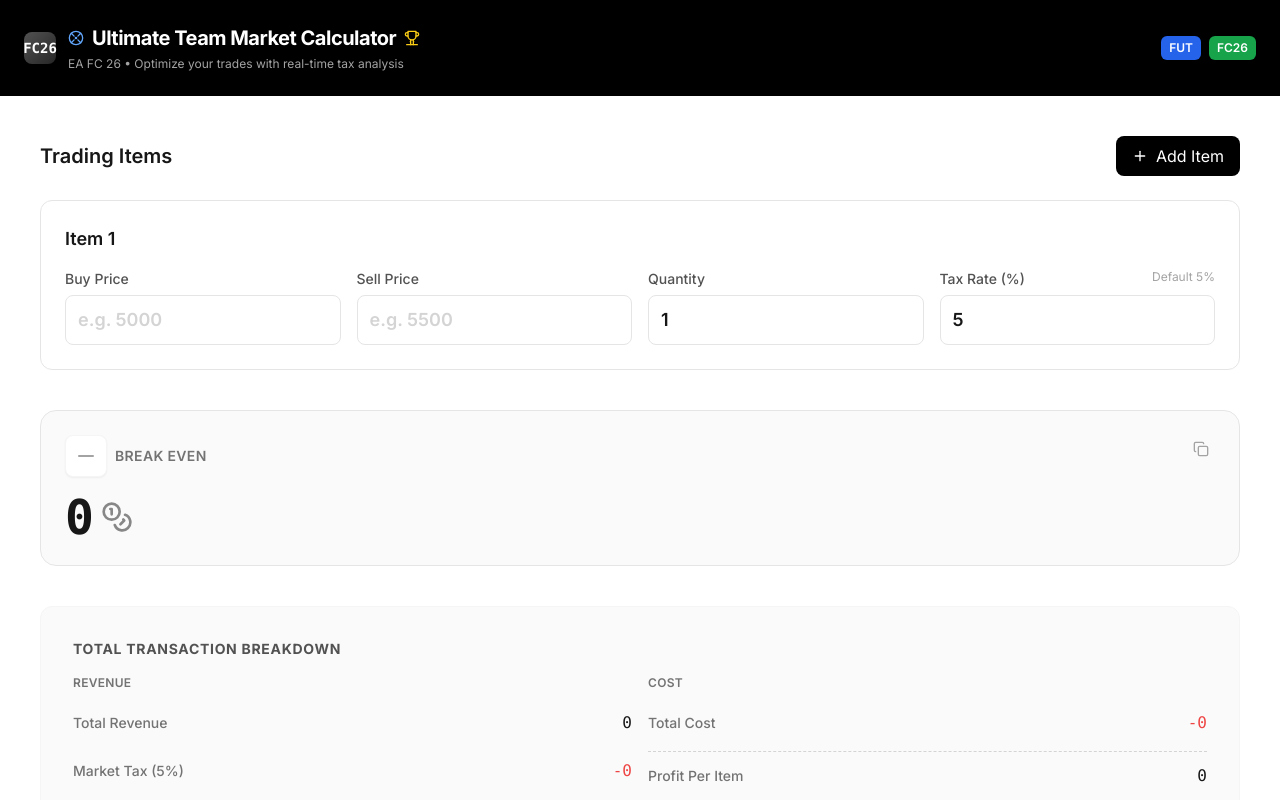
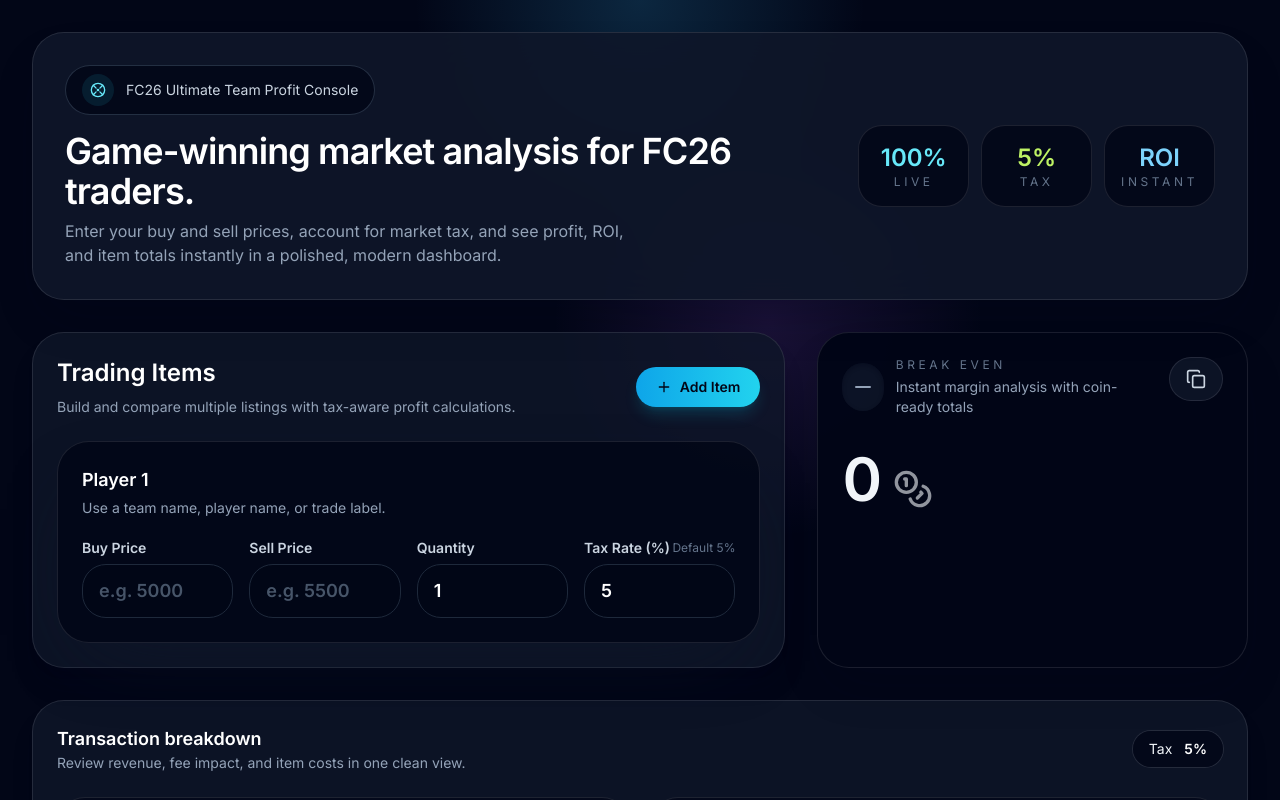
Before and after one commit to nithiin7/fc26-profit-calculator, a React (Vite) app: page / in a window 1280 px wide. Shown: the top 800 px of the page. Built offline with nearby package versions, Linux system fonts and the light colour scheme.

Commit message:
feat: update ui to new dark theme

```diff
--- a/src/App.tsx
+++ b/src/App.tsx
@@ -7,14 +7,12 @@
 import { calculateTotalProfit } from './utils/calculations';
 
 function App() {
-  // Generate unique ID for items
   const generateId = useCallback(() => Math.random().toString(36).substring(2, 9), []);
 
-  // State
   const [items, setItems] = useState<MarketItem[]>([
     {
       id: generateId(),
-      name: 'Item 1',
+      name: 'Player 1',
       buyPrice: '',
       sellPrice: '',
       quantity: 1,
@@ -22,32 +20,24 @@
     },
   ]);
 
-  // Derived State (Calculations)
   const results = useMemo(() => calculateTotalProfit(items), [items]);
 
-  // Get tax rate display for the breakdown section
   const taxRateDisplay = useMemo(() => {
-    const taxRates = items.map(item => Number(item.taxRate) || 0);
+    const taxRates = items.map((item) => Number(item.taxRate) || 0);
     const uniqueRates = [...new Set(taxRates)];
     return uniqueRates.length === 1 ? uniqueRates[0] : 'Various';
   }, [items]);
 
-  // Determine Visual State
   const profitState = useMemo(() => {
     if (results.profit > 0) return ProfitState.PROFIT;
     if (results.profit < 0) return ProfitState.LOSS;
-    const hasAnyPrices = items.some(item => item.buyPrice !== '' || item.sellPrice !== '');
+    const hasAnyPrices = items.some((item) => item.buyPrice !== '' || item.sellPrice !== '');
     if (!hasAnyPrices) return ProfitState.NEUTRAL;
     return ProfitState.BREAK_EVEN;
   }, [results.profit, items]);
 
-  // Handlers
   const handleItemChange = (itemId: string) => (field: keyof MarketItem) => (val: number | string | '') => {
-    setItems((prev) =>
-      prev.map((item) =>
-        item.id === itemId ? { ...item, [field]: val } : item
-      )
-    );
+    setItems((prev) => prev.map((item) => (item.id === itemId ? { ...item, [field]: val } : item)));
   };
 
   const handleAddItem = () => {
@@ -55,7 +45,7 @@
       ...prev,
       {
         id: generateId(),
-        name: `Item ${prev.length + 1}`,
+        name: `Player ${prev.length + 1}`,
         buyPrice: '',
         sellPrice: '',
         quantity: 1,
@@ -71,47 +61,58 @@
   };
 
   return (
-    <div className="h-screen w-screen bg-neutral-50 overflow-hidden">
-      <main className="h-full w-full bg-white flex flex-col overflow-hidden">
-        {/* Header */}
-        <div className="bg-black text-white p-4 sm:p-6 w-full">
-          <div className="flex items-center justify-between">
-            <div className="flex items-center gap-3">
-              <div className="w-8 h-8 rounded-lg bg-gradient-to-br from-neutral-600 to-neutral-800 flex items-center justify-center font-bold font-mono text-sm">
-                FC26
+    <div className="min-h-screen bg-slate-950 text-slate-100">
+      <div className="relative overflow-hidden">
+        <div className="pointer-events-none absolute inset-0 bg-[radial-gradient(circle_at_top,_rgba(56,189,248,0.18),_transparent_18%),radial-gradient(circle_at_60%_30%,_rgba(168,85,247,0.14),_transparent_20%)]" />
+        <main className="relative mx-auto max-w-7xl px-4 py-8 sm:px-6 lg:px-8">
+          <div className="space-y-8">
+            <section className="overflow-hidden rounded-[2rem] border border-white/10 bg-slate-900/90 px-6 py-8 shadow-2xl shadow-slate-950/20 backdrop-blur-xl sm:px-8">
+              <div className="flex flex-col gap-6 lg:flex-row lg:items-center lg:justify-between">
+                <div className="space-y-4 max-w-2xl">
+                  <div className="inline-flex items-center gap-3 rounded-full border border-slate-700/70 bg-slate-950/80 px-4 py-2 text-sm text-slate-300">
+                    <span className="inline-flex h-8 w-8 items-center justify-center rounded-full bg-cyan-400/10 text-cyan-300">
+                      <IconSoccer className="w-4 h-4" />
+                    </span>
+                    FC26 Ultimate Team Profit Console
                   </div>
-              <div>
-                <div className="flex items-center gap-2 mb-1">
-                  <IconSoccer className="w-4 h-4 text-blue-400" />
-                  <h1 className="text-lg sm:text-xl font-bold tracking-tight">
-                    Ultimate Team Market Calculator
+
+                  <div className="space-y-2">
+                    <h1 className="text-3xl font-semibold tracking-tight text-white sm:text-4xl">
+                      Game-winning market analysis for FC26 traders.
                     </h1>
-                  <IconTrophy className="w-4 h-4 text-yellow-400" />
-                </div>
-                <p className="text-neutral-400 text-xs">
-                  EA FC 26 • Optimize your trades with real-time tax analysis
+                    <p className="max-w-xl text-slate-400">
+                      Enter your buy and sell prices, account for market tax, and see profit, ROI, and item totals instantly in a polished, modern dashboard.
                     </p>
                   </div>
                 </div>
-            <div className="hidden sm:flex items-center gap-2">
-              <div className="px-2 py-1 bg-blue-600 text-xs font-semibold rounded-md">
-                FUT
+
+                <div className="grid grid-cols-2 gap-3 sm:grid-cols-3">
+                  <div className="rounded-3xl border border-white/10 bg-slate-950/80 p-4 text-center">
+                    <p className="text-2xl font-semibold text-cyan-300">100%</p>
+                    <p className="text-xs uppercase tracking-[0.3em] text-slate-500">Live</p>
                   </div>
-              <div className="px-2 py-1 bg-green-600 text-xs font-semibold rounded-md">
-                FC26
+                  <div className="rounded-3xl border border-white/10 bg-slate-950/80 p-4 text-center">
+                    <p className="text-2xl font-semibold text-lime-300">5%</p>
+                    <p className="text-xs uppercase tracking-[0.3em] text-slate-500">Tax</p>
+                  </div>
+                  <div className="rounded-3xl border border-white/10 bg-slate-950/80 p-4 text-center">
+                    <p className="text-2xl font-semibold text-sky-300">ROI</p>
+                    <p className="text-xs uppercase tracking-[0.3em] text-slate-500">Instant</p>
                   </div>
                 </div>
               </div>
+            </section>
+
+            <section className="grid gap-8 xl:grid-cols-[1.75fr_1fr]">
+              <div className="space-y-6 rounded-[2rem] border border-white/10 bg-slate-900/80 p-6 shadow-xl shadow-slate-950/20">
+                <div className="flex flex-col gap-4 sm:flex-row sm:items-center sm:justify-between">
+                  <div>
+                    <h2 className="text-2xl font-semibold text-white">Trading Items</h2>
+                    <p className="mt-2 text-sm text-slate-400">Build and compare multiple listings with tax-aware profit calculations.</p>
                   </div>
-
-        <div className="flex-1 overflow-y-auto p-6 sm:p-8 lg:p-10 space-y-8 lg:space-y-10">
-          {/* Items */}
-          <section className="space-y-6">
-            <div className="flex items-center justify-between">
-              <h2 className="text-xl font-semibold text-neutral-900">Trading Items</h2>
                   <button
                     onClick={handleAddItem}
-                className="flex items-center gap-2 px-4 py-2 bg-black text-white rounded-lg hover:bg-neutral-800 transition-colors"
+                    className="inline-flex items-center gap-2 rounded-full bg-gradient-to-r from-sky-500 to-cyan-400 px-5 py-2.5 text-sm font-semibold text-slate-950 shadow-lg shadow-cyan-500/20 transition hover:brightness-110"
                   >
                     <IconPlus className="w-4 h-4" />
                     Add Item
@@ -129,72 +130,48 @@
                     />
                   ))}
                 </div>
+              </div>
+
+              <ProfitCard amount={results.profit} state={profitState} roi={results.roi} />
             </section>
 
-          {/* Main Result Card */}
-          <section>
-            <ProfitCard
-              amount={results.profit}
-              state={profitState}
-              roi={results.roi}
-            />
-          </section>
-
-          {/* Detailed Breakdown */}
-          <section className="bg-neutral-50 rounded-xl p-6 lg:p-8 border border-neutral-100">
-            <h3 className="text-sm font-bold text-neutral-600 uppercase tracking-wider mb-4">
-              Total Transaction Breakdown
-            </h3>
-
-            <div className="grid grid-cols-1 lg:grid-cols-2 gap-4">
-              {/* Revenue Section */}
-              <div className="space-y-3">
-                <h4 className="text-xs font-semibold text-neutral-500 uppercase tracking-wide">Revenue</h4>
-                <div className="space-y-2">
-                  <ResultRow
-                    label="Total Revenue"
-                    value={results.totalSellRevenue}
-                  />
-                  <ResultRow
-                    label={`Market Tax (${taxRateDisplay}${typeof taxRateDisplay === 'number' ? '%' : ''})`}
-                    value={results.taxAmount}
-                    negative
-                  />
-                  <ResultRow label="Net Revenue" value={results.netRevenue} />
+            <section className="rounded-[2rem] border border-white/10 bg-slate-900/80 p-6 shadow-xl shadow-slate-950/20">
+              <div className="flex flex-col gap-3 sm:flex-row sm:items-center sm:justify-between">
+                <div>
+                  <h3 className="text-lg font-semibold text-white">Transaction breakdown</h3>
+                  <p className="text-sm text-slate-400">Review revenue, fee impact, and item costs in one clean view.</p>
+                </div>
+                <div className="inline-flex items-center gap-3 rounded-full bg-slate-950/80 px-4 py-2 text-sm text-slate-300 ring-1 ring-white/10">
+                  <span className="text-slate-100">Tax</span>
+                  <span className="font-semibold text-white">{taxRateDisplay}%</span>
                 </div>
               </div>
 
-              {/* Cost Section */}
-              <div className="space-y-3">
-                <h4 className="text-xs font-semibold text-neutral-500 uppercase tracking-wide">Cost</h4>
-                <div className="space-y-2">
-                  <ResultRow
-                    label="Total Cost"
-                    value={results.totalBuyCost}
-                    negative
-                  />
-                  <ResultRow
-                    label="Profit Per Item"
-                    value={results.profitPerItem}
-                    highlight
-                  />
+              <div className="mt-6 grid gap-5 lg:grid-cols-2">
+                <div className="rounded-[1.75rem] border border-white/10 bg-slate-950/70 p-5">
+                  <p className="text-xs uppercase tracking-[0.3em] text-slate-500">Revenue</p>
+                  <div className="mt-4 space-y-2">
+                    <ResultRow label="Total Revenue" value={results.totalSellRevenue} />
+                    <ResultRow label="Market Tax" value={results.taxAmount} negative />
+                    <ResultRow label="Net Revenue" value={results.netRevenue} highlight />
                   </div>
                 </div>
+                <div className="rounded-[1.75rem] border border-white/10 bg-slate-950/70 p-5">
+                  <p className="text-xs uppercase tracking-[0.3em] text-slate-500">Cost</p>
+                  <div className="mt-4 space-y-2">
+                    <ResultRow label="Total Cost" value={results.totalBuyCost} negative />
+                    <ResultRow label="Profit Per Item" value={results.profitPerItem} highlight />
+                    <div className="mt-4 rounded-3xl bg-slate-900/90 p-4 text-sm text-slate-300">
+                      <span className="font-semibold text-white">Total Items:</span> {items.length}
                     </div>
-
-            {/* Total Items Info */}
-            <div className="mt-6 pt-4 border-t border-neutral-200">
-              <div className="flex flex-col sm:flex-row sm:justify-between sm:items-center gap-2">
-                <span className="text-sm font-medium text-neutral-600">Total Items</span>
-                <span className="font-mono text-lg font-semibold text-neutral-900">
-                  {items.length}
-                </span>
+                  </div>
                 </div>
               </div>
             </section>
           </div>
         </main>
       </div>
+    </div>
   );
 }
 
--- a/src/components/InputGroup.tsx
+++ b/src/components/InputGroup.tsx
@@ -27,37 +27,32 @@
     }
 
     let numVal = parseFloat(rawVal);
+    if (isNaN(numVal)) {
+      onChange('');
+      return;
+    }
 
-    // Prevent negative if min is 0
     if (numVal < min) numVal = min;
-
-    if (isInteger) {
-      numVal = Math.floor(numVal);
-    }
+    if (isInteger) numVal = Math.floor(numVal);
 
     onChange(numVal);
   };
 
   return (
     <div className="flex flex-col gap-1.5">
-      <label className="text-sm font-medium text-neutral-600 flex justify-between">
-        {label}
-        {helperText && (
-          <span className="text-neutral-400 text-xs font-normal">
-            {helperText}
-          </span>
-        )}
+      <label className="flex items-center justify-between text-sm font-semibold text-slate-300">
+        <span>{label}</span>
+        {helperText && <span className="text-xs font-normal text-slate-500">{helperText}</span>}
       </label>
-      <div className="relative group">
+      <div>
         <input
           type="number"
           min={min}
           value={value}
           onChange={handleChange}
           placeholder={placeholder}
-          className="w-full bg-white border border-neutral-200 rounded-lg px-3 py-2.5 text-neutral-900 font-semibold text-lg focus:outline-none focus:ring-2 focus:ring-black focus:border-transparent transition-all placeholder:text-neutral-300"
+          className="w-full rounded-3xl border border-slate-800 bg-slate-950/90 px-4 py-3 text-lg font-semibold text-white outline-none transition focus:border-cyan-400/40 focus:ring-2 focus:ring-cyan-400/20 placeholder:text-slate-600"
         />
-        {/* Subtle decorative corner accent for focused state implied by ring */}
       </div>
     </div>
   );
--- a/src/components/ItemCard.tsx
+++ b/src/components/ItemCard.tsx
@@ -10,28 +10,25 @@
   showRemoveButton: boolean;
 }
 
-const ItemCard: React.FC<ItemCardProps> = ({
-  item,
-  onItemChange,
-  onRemove,
-  showRemoveButton,
-}) => {
+const ItemCard: React.FC<ItemCardProps> = ({ item, onItemChange, onRemove, showRemoveButton }) => {
   return (
-    <div className="bg-white border border-neutral-200 rounded-xl p-6 space-y-4">
-      <div className="flex items-center justify-between">
-        <div className="flex-1 mr-4">
+    <div className="rounded-[2rem] border border-white/10 bg-slate-950/85 p-6 shadow-[0_30px_80px_-38px_rgba(15,23,42,0.9)]">
+      <div className="flex flex-col gap-4 sm:flex-row sm:items-center sm:justify-between">
+        <div className="flex-1">
           <input
             type="text"
             value={item.name}
             onChange={(e) => onItemChange('name')(e.target.value)}
-            placeholder="Item name"
-            className="w-full text-lg font-semibold text-neutral-900 bg-transparent border-none outline-none focus:ring-0 p-0 placeholder:text-neutral-400"
+            placeholder="Player name"
+            className="w-full border-none bg-transparent text-lg font-semibold text-white outline-none placeholder:text-slate-500"
           />
+          <p className="mt-1 text-sm text-slate-400">Use a team name, player name, or trade label.</p>
         </div>
+
         {showRemoveButton && (
           <button
             onClick={onRemove}
-            className="p-2 text-neutral-400 hover:text-red-500 hover:bg-red-50 rounded-lg transition-colors"
+            className="inline-flex h-11 w-11 items-center justify-center rounded-full border border-slate-700 bg-slate-900/90 text-slate-300 transition hover:border-rose-400/30 hover:text-rose-200"
             title="Remove item"
           >
             <IconTrash className="w-4 h-4" />
@@ -39,40 +36,11 @@
         )}
       </div>
 
-      <div className="grid grid-cols-1 sm:grid-cols-2 lg:grid-cols-4 gap-4">
-        <div className="sm:col-span-1">
-          <InputGroup
-            label="Buy Price"
-            value={item.buyPrice}
-            onChange={onItemChange('buyPrice')}
-            placeholder="e.g. 5000"
-          />
-        </div>
-        <div className="sm:col-span-1">
-          <InputGroup
-            label="Sell Price"
-            value={item.sellPrice}
-            onChange={onItemChange('sellPrice')}
-            placeholder="e.g. 5500"
-          />
-        </div>
-        <div className="sm:col-span-1 lg:col-span-1">
-          <InputGroup
-            label="Quantity"
-            value={item.quantity}
-            onChange={onItemChange('quantity')}
-            min={1}
-            isInteger
-          />
-        </div>
-        <div className="sm:col-span-1 lg:col-span-1">
-          <InputGroup
-            label="Tax Rate (%)"
-            value={item.taxRate}
-            onChange={onItemChange('taxRate')}
-            helperText="Default 5%"
-          />
-        </div>
+      <div className="mt-5 grid gap-4 sm:grid-cols-2 lg:grid-cols-4">
+        <InputGroup label="Buy Price" value={item.buyPrice} onChange={onItemChange('buyPrice')} placeholder="e.g. 5000" />
+        <InputGroup label="Sell Price" value={item.sellPrice} onChange={onItemChange('sellPrice')} placeholder="e.g. 5500" />
+        <InputGroup label="Quantity" value={item.quantity} onChange={onItemChange('quantity')} min={1} isInteger />
+        <InputGroup label="Tax Rate (%)" value={item.taxRate} onChange={onItemChange('taxRate')} helperText="Default 5%" />
       </div>
     </div>
   );
--- a/src/components/ProfitCard.tsx
+++ b/src/components/ProfitCard.tsx
@@ -29,72 +29,60 @@
     setTimeout(() => setCopied(false), 2000);
   };
 
-  // Determine styles based on state
-  let bgClass = 'bg-neutral-50 border-neutral-200';
-  let textClass = 'text-neutral-900';
-  let icon = <IconMinus className="w-6 h-6 text-neutral-400" />;
-  let label = 'Break Even';
+  let stateLabel = 'Break Even';
+  let stateIcon = <IconMinus className="w-6 h-6 text-slate-400" />;
+  let stateTone = 'text-slate-100';
+  let chipBg = 'bg-slate-800/80 text-slate-300';
 
   if (state === ProfitState.PROFIT) {
-    bgClass = 'bg-profit-light/30 border-profit/20';
-    textClass = 'text-profit-dark';
-    icon = <IconTrendingUp className="w-6 h-6 text-profit" />;
-    label = 'Net Profit';
+    stateLabel = 'Net Profit';
+    stateIcon = <IconTrendingUp className="w-6 h-6 text-cyan-300" />;
+    stateTone = 'text-cyan-300';
+    chipBg = 'bg-cyan-500/10 text-cyan-200 ring ring-cyan-400/20';
   } else if (state === ProfitState.LOSS) {
-    bgClass = 'bg-loss-light/30 border-loss/20';
-    textClass = 'text-loss-dark';
-    icon = <IconTrendingDown className="w-6 h-6 text-loss" />;
-    label = 'Net Loss';
+    stateLabel = 'Net Loss';
+    stateIcon = <IconTrendingDown className="w-6 h-6 text-rose-300" />;
+    stateTone = 'text-rose-300';
+    chipBg = 'bg-rose-500/10 text-rose-200 ring ring-rose-400/20';
   }
 
   return (
-    <div
-      className={`relative w-full rounded-2xl border ${bgClass} p-6 transition-colors duration-300`}
-    >
-      <div className="flex justify-between items-start mb-2">
-        <div className="flex items-center gap-2">
-          <div className="p-2 bg-white rounded-lg shadow-sm border border-neutral-100">
-            {icon}
+    <div className="rounded-[2rem] border border-white/10 bg-slate-950/95 p-6 shadow-2xl shadow-slate-950/20">
+      <div className="flex items-start justify-between gap-4">
+        <div className="flex items-center gap-3">
+          <div className="flex h-12 w-12 items-center justify-center rounded-3xl bg-slate-900/80 shadow-inner shadow-slate-950/40">
+            {stateIcon}
           </div>
-          <span className="text-sm font-semibold uppercase tracking-wide text-neutral-500">
-            {label}
-          </span>
+          <div>
+            <p className="text-xs uppercase tracking-[0.3em] text-slate-500">{stateLabel}</p>
+            <p className="mt-1 text-sm text-slate-400">Instant margin analysis with coin-ready totals</p>
+          </div>
         </div>
+
         <button
+          type="button"
           onClick={handleCopy}
-          className="p-1.5 text-neutral-400 hover:text-black transition-colors rounded hover:bg-black/5"
+          className="inline-flex h-11 items-center justify-center rounded-full border border-white/10 bg-slate-900/80 px-4 text-slate-300 transition hover:border-cyan-400/40 hover:text-white"
           title="Copy result"
           aria-label="Copy result to clipboard"
         >
-          {copied ? (
-            <IconCheck className="w-4 h-4 text-green-600" />
-          ) : (
-            <IconCopy className="w-4 h-4" />
-          )}
+          {copied ? <IconCheck className="w-5 h-5 text-emerald-400" /> : <IconCopy className="w-5 h-5" />}
         </button>
       </div>
 
-      <div className="mt-4 flex flex-col items-baseline">
-        <div
-          className={`text-5xl font-bold tracking-tight ${textClass} font-mono flex items-center gap-2`}
-        >
-          {formatCurrency(Math.abs(animatedAmount))}
-          <IconCoins className="w-8 h-8 opacity-50" />
+      <div className="mt-8 flex flex-col gap-4">
+        <div className={`flex items-end gap-3 ${stateTone}`}>
+          <span className="text-5xl font-semibold tracking-tight sm:text-6xl">
+            {formatCurrency(Math.abs(animatedAmount))}
+          </span>
+          <IconCoins className="w-10 h-10 opacity-60" />
         </div>
 
         {state !== ProfitState.NEUTRAL && (
-          <div className="mt-2 flex items-center gap-2">
-            <span
-              className={`text-sm font-medium px-2 py-0.5 rounded-full ${
-                roi >= 0
-                  ? 'bg-green-100 text-green-800'
-                  : 'bg-red-100 text-red-800'
-              }`}
-            >
-              {roi > 0 ? '+' : ''}
-              {animatedRoi.toFixed(2)}% ROI
-            </span>
-          </div>
+          <span className={`inline-flex rounded-full px-4 py-2 text-sm font-semibold ${chipBg}`}>
+            {roi > 0 ? '+' : ''}
+            {animatedRoi.toFixed(2)}% ROI
+          </span>
         )}
       </div>
     </div>
--- a/src/components/ResultRow.tsx
+++ b/src/components/ResultRow.tsx
@@ -26,22 +26,16 @@
   const formatted = isPercentage
     ? formatPercentage(animatedValue)
     : isCurrency
-      ? formatCurrency(animatedValue)
-      : Math.round(animatedValue).toString();
+    ? formatCurrency(animatedValue)
+    : Math.round(animatedValue).toString();
 
   return (
-    <div
-      className={`flex justify-between items-center py-2 ${highlight ? 'border-t border-dashed border-neutral-300 pt-3 mt-1' : ''}`}
-    >
-      <div className="flex items-center gap-1.5 text-neutral-500">
-        <span className="text-sm font-medium">{label}</span>
-      </div>
-      <div
-        className={`font-mono font-medium text-base ${negative ? 'text-loss' : 'text-neutral-900'}`}
-      >
+    <div className={`flex justify-between items-center gap-4 ${highlight ? 'border-t border-slate-800 pt-4 mt-4' : 'py-3'}`}>
+      <span className="text-sm text-slate-400">{label}</span>
+      <span className={`font-mono text-sm font-semibold ${negative ? 'text-rose-300' : 'text-slate-100'}`}>
         {negative && '-'}
         {formatted}
-      </div>
+      </span>
     </div>
   );
 };
```
Lines whose indentation alone changed are shown as unchanged.
